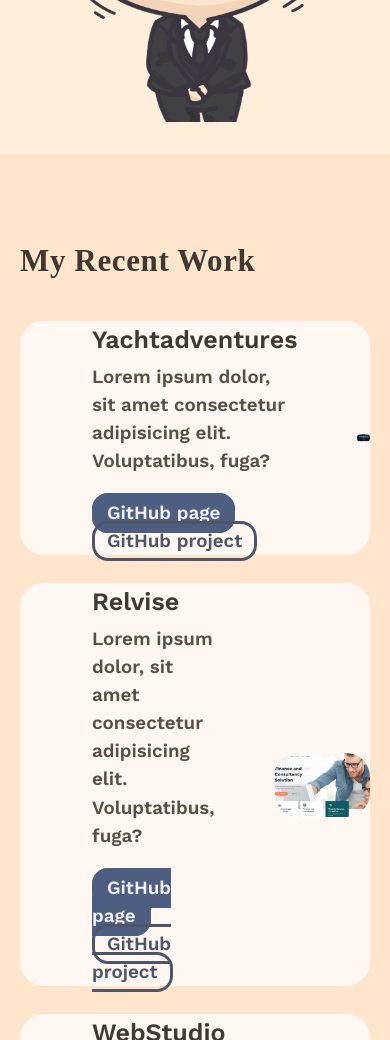
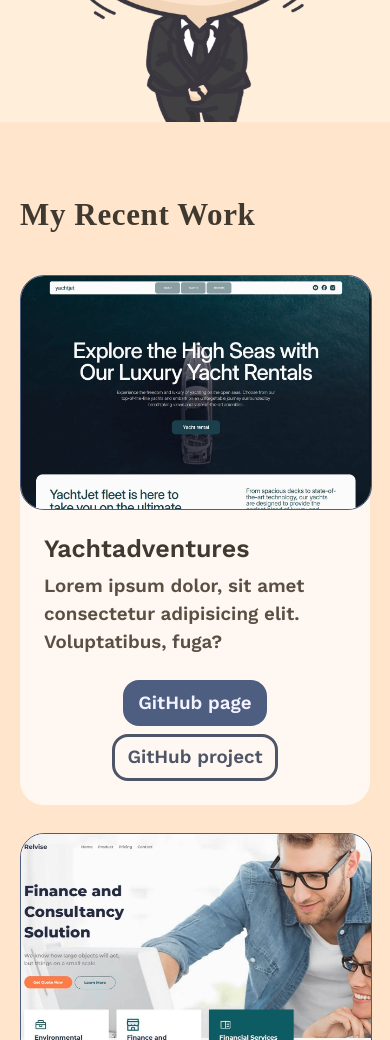
Before and after one commit to Dmytro-Tr/Portfolio-Website, a website built with Vite: page index.html in a window 390 px wide. Shown: the part 960-2000 px from the top of the page. Built offline with nearby package versions, Linux system fonts and the light colour scheme; a web font is replaced by a local one.

Commit message:
adaptive mywork

```diff
--- a/index.html
+++ b/index.html
@@ -79,12 +79,15 @@
               <h3 class="mywork_text_title H3">Yachtadventures</h3>
               <p class="mywork_text_desc H4">Lorem ipsum dolor, sit amet consectetur adipisicing elit. Voluptatibus,
                 fuga?</p>
+              <div class="mywork_text_links">
                 <a class="mywork_text_link H4 btn_3" href="https://dmytro-tr.github.io/yachtadventures/"
                   target="_blank">GitHub
                   page</a>
                 <a class="mywork_text_link H4 btn_4" href="https://github.com/Dmytro-Tr/yachtadventures"
                   target="_blank">GitHub
                   project</a>
+
+              </div>
             </div>
             <a class="mywork_content_img" href="https://dmytro-tr.github.io/yachtadventures/" target="_blank">
               <img class="mywork_img" src="./src/images/mywork/yachtadventures.jpg" alt="Website screenshot">
@@ -96,10 +99,13 @@
               <h3 class="mywork_text_title H3">Relvise</h3>
               <p class="mywork_text_desc H4">Lorem ipsum dolor, sit amet consectetur adipisicing elit. Voluptatibus,
                 fuga?</p>
+              <div class="mywork_text_links">
                 <a class="mywork_text_link H4 btn_3" href="https://dmytro-tr.github.io/Relvise/" target="_blank">GitHub
                   page</a>
                 <a class="mywork_text_link H4 btn_4" href="https://github.com/Dmytro-Tr/Relvise" target="_blank">GitHub
                   project</a>
+
+              </div>
             </div>
             <a class="mywork_content_img" href="https://dmytro-tr.github.io/Relvise/" target="_blank">
               <img class="mywork_img" src="./src/images/mywork/Relvise.jpg" alt="Website screenshot">
@@ -111,11 +117,14 @@
               <h3 class="mywork_text_title H3">WebStudio</h3>
               <p class="mywork_text_desc H4">Lorem ipsum dolor sit amet consectetur adipisicing elit. Nulla ab
                 consectetur iure? Inventore, sint eum!</p>
+              <div class="mywork_text_links">
                 <a class="mywork_text_link H4 btn_3" href="https://dmytro-tr.github.io/goit-markup-hw-06/"
                   target="_blank">GitHub page</a>
                 <a class="mywork_text_link H4 btn_4" href="https://github.com/Dmytro-Tr/goit-markup-hw-06"
                   target="_blank">GitHub
                   project</a>
+
+              </div>
             </div>
             <a class="mywork_content_img" href="https://dmytro-tr.github.io/goit-markup-hw-06/" target="_blank">
               <img class="mywork_img" src="./src/images/mywork/WebStudio.jpg" alt="Website screenshot">
--- a/src/css/styles.css
+++ b/src/css/styles.css
@@ -215,7 +215,7 @@
 
   .hero_img_box {
     max-width: 335px;
-    margin: 0 auto 32px
+    margin: 0 auto 0
   }
 }
 
@@ -233,17 +233,11 @@
   background: rgba(255, 221, 191, 0.5);
 }
 
-.section {}
-
 .mywork_container {}
-
-.container {}
 
 .mywork_title {
   margin-bottom: 40px;
 }
-
-.H2 {}
 
 .mywork_box_content {
   display: flex;
@@ -255,7 +249,7 @@
   background: #fff8f2;
   border-radius: 24px;
   display: flex;
-  gap: 60px;
+  gap: 20px;
   align-items: center;
   justify-content: center;
 }
@@ -268,13 +262,17 @@
   margin-bottom: 4px;
 }
 
-.H3 {}
-
 .mywork_text_desc {
   margin-bottom: 24px;
 }
 
-.H4 {}
+.mywork_text_links {
+  display: flex;
+  justify-content: flex-start;
+  align-items: center;
+  gap: 8px;
+  flex-wrap: wrap;
+}
 
 .mywork_text_link {
   padding: 6px 12px;
@@ -286,4 +284,34 @@
 
 .mywork_img {
   border-radius: 24px;
+  border: 1px solid #4e5e80;
 }
+
+@media screen and (max-width:1220px) {
+  .mywork {
+    padding-top: 74px;
+    padding-bottom: 74px;
+  }
+
+  .mywork_content_text {
+    padding-left: 50px;
+  }
+}
+
+@media screen and (max-width:994px) {
+  .mywork_content {
+    flex-direction: column;
+    max-width: 591px;
+    margin: 0 auto;
+  }
+
+  .mywork_content_text {
+    padding: 0 24px;
+    order: 2;
+  }
+
+  .mywork_text_links {
+    justify-content: center;
+    padding-bottom: 24px;
+  }
+}
```
Lines whose indentation alone changed are shown as unchanged.
